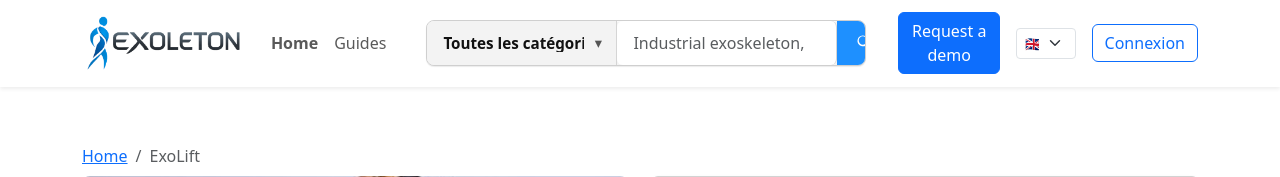
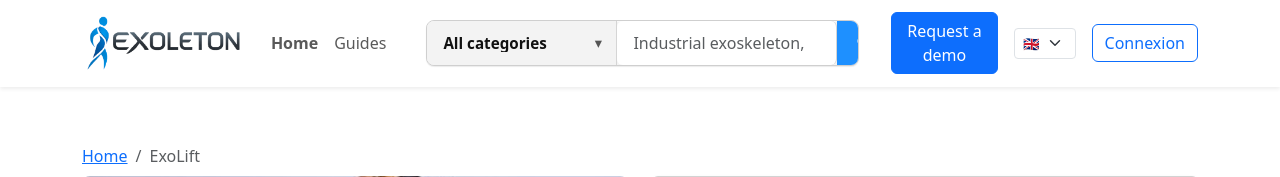
Before and after one commit to Exoleton/exoleton, a PHP site: page /detail.php in a window 1280 px wide. Shown: the top 177 px of the page. Run offline with PHP 8.4, Linux system fonts and the light colour scheme; data comes from the database, SQL or seed files in the repository.

Commit message:
Translate navigation search filters to English

```diff
--- a/detail.php
+++ b/detail.php
@@ -19,12 +19,12 @@ if (!$product) {
 $currentUser = current_user($pdo);
 
 $navCategoryOptions = [
-  '' => 'Toutes les catégories',
-  'Industriel' => 'Industriel',
-  'Médical' => 'Médical',
-  'Particulier / Quotidien' => 'Particulier / Quotidien',
-  'Collectivités / Soins' => 'Collectivités / Soins',
-  'Guides & ressources' => 'Guides & ressources',
+  '' => 'All categories',
+  'Industriel' => 'Industrial',
+  'Médical' => 'Medical',
+  'Particulier / Quotidien' => 'Personal / Daily',
+  'Collectivités / Soins' => 'Communities / Care',
+  'Guides & ressources' => 'Guides & resources',
 ];
 
 function price_html($p, $cur = 'EUR'){
@@ -113,9 +113,9 @@ $alternatives = $alternativesStmt->fetchAll();
             <li class="nav-item"><a class="nav-link" href="index.php#guides" data-i18n="nav.guides">Guides</a></li>
           </ul>
           <form class="nav-search flex-grow-1 my-3 my-lg-0" method="get" action="recherche.php" role="search">
-            <div class="nav-search-bar" role="group" aria-label="Recherche">
+            <div class="nav-search-bar" role="group" aria-label="Search">
               <div class="nav-search-select-wrap">
-                <label class="visually-hidden" for="navSearchCategory">Catégorie</label>
+                <label class="visually-hidden" for="navSearchCategory">Category</label>
                 <select id="navSearchCategory" name="cat" class="form-select nav-search-select">
                   <?php foreach ($navCategoryOptions as $value => $label): ?>
                     <option value="<?= htmlspecialchars($value, ENT_QUOTES, 'UTF-8'); ?>"><?= htmlspecialchars($label, ENT_QUOTES, 'UTF-8'); ?></option>
@@ -124,14 +124,14 @@ $alternatives = $alternativesStmt->fetchAll();
                 <span class="nav-search-caret" aria-hidden="true">▾</span>
               </div>
               <div class="nav-search-input">
-                <label class="visually-hidden" for="navSearchQuery">Rechercher</label>
-                <input id="navSearchQuery" name="q" type="search" class="form-control" placeholder="Exosquelette industriel, aide à la marche…" data-i18n-placeholder="search.placeholder">
+                <label class="visually-hidden" for="navSearchQuery">Search</label>
+                <input id="navSearchQuery" name="q" type="search" class="form-control" placeholder="Industrial exoskeleton, walking aid…" data-i18n-placeholder="search.placeholder">
               </div>
-              <button class="nav-search-btn" type="submit" aria-label="Rechercher">
+              <button class="nav-search-btn" type="submit" aria-label="Search">
                 <svg xmlns="http://www.w3.org/2000/svg" viewBox="0 0 24 24" role="img" aria-hidden="true" focusable="false">
                   <path fill="currentColor" d="M15.5 14h-.79l-.28-.27a6.5 6.5 0 1 0-.71.71l.27.28v.79l4.25 4.25a1 1 0 0 0 1.42-1.42L15.5 14Zm-6 0a5 5 0 1 1 0-10a5 5 0 0 1 0 10Z"/>
                 </svg>
-                <span class="visually-hidden" data-i18n="search.cta">Rechercher</span>
+                <span class="visually-hidden" data-i18n="search.cta">Search</span>
               </button>
             </div>
           </form>
```
Also changed, not shown: index.php (+12 -12 lines), recherche.php (+12 -12 lines).
